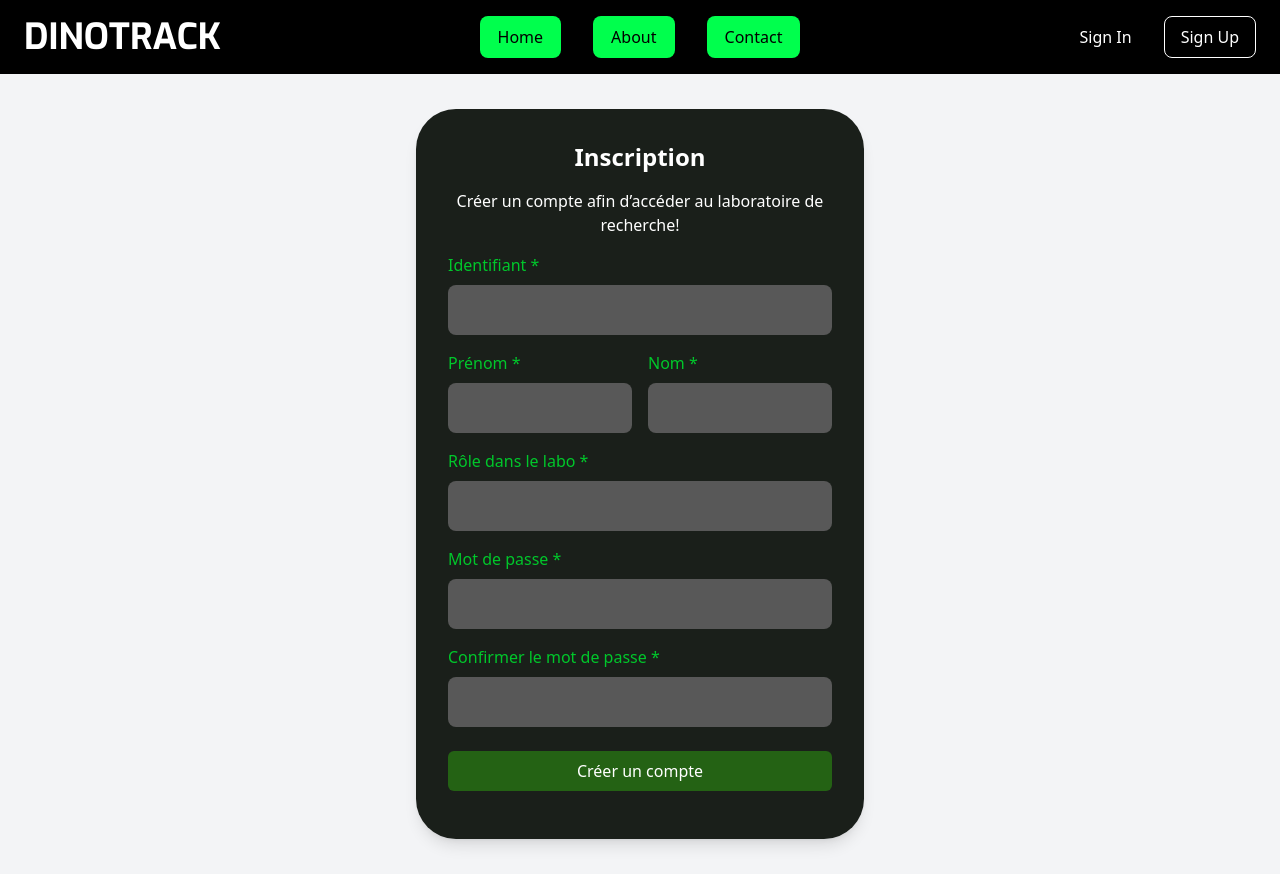
After one commit to fushizaki/adn_research_app, a Flask app: page /register/ in a window 1280 px wide. The commit adds this page. Run offline with Flask 3, Linux system fonts and the light colour scheme; style sheets or scripts are compiled from the project's sources; parts of the project's set-up code (start-up, migrations or seed data) failed here and were passed over.

Commit message:
feat: implement user registration and login functionality with form validation

```diff
--- a/appJurassique/app.py
+++ b/appJurassique/app.py
@@ -20,3 +20,6 @@ app.config[
     "SQLALCHEMY_DATABASE_URI"] = f"mysql://{db_user}:{db_password}@localhost/{db_name}"
 
 db = SQLAlchemy(app)
+
+with app.app_context():
+    db.create_all()
--- a/appJurassique/forms.py
+++ b/appJurassique/forms.py
@@ -1,6 +1,6 @@
 from flask_wtf import FlaskForm
 from wtforms import StringField, HiddenField, PasswordField
-from wtforms.validators import DataRequired
+from wtforms.validators import DataRequired, EqualTo
 from .models import PERSONNE
 from hashlib import sha256
 
@@ -16,4 +16,28 @@ class LoginForm(FlaskForm):
         m = sha256 ()
         m.update(self.password.data.encode())
         passwd = m.hexdigest()
-        return unUser if passwd == unUser.Password else None
+        return unUser if passwd == unUser.password else None
+
+
+class RegisterForm(FlaskForm):
+    username = StringField('Identifiant', validators=(DataRequired(),))
+    prenom = StringField('Prénom', validators=(DataRequired(),))
+    nom = StringField('Nom', validators=(DataRequired(),))
+    role_labo = StringField('Rôle dans le labo', validators=(DataRequired(),))
+    password = PasswordField('Mot de passe', validators=(DataRequired(),))
+    confirm_password = PasswordField(
+        'Confirmer le mot de passe',
+        validators=(DataRequired(), EqualTo('password', message='Les mots de passe doivent correspondre.'),),
+    )
+    next = HiddenField()
+
+    def build_user(self):
+        m = sha256()
+        m.update(self.password.data.encode())
+        return PERSONNE(
+            username=self.username.data,
+            prenom=self.prenom.data,
+            nom=self.nom.data,
+            password=m.hexdigest(),
+            role_labo=self.role_labo.data,
+        )
--- a/appJurassique/tailwind.config.js
+++ b/appJurassique/tailwind.config.js
@@ -9,6 +9,11 @@ module.exports = {
       colors: {
         'green-button': 'rgba(0, 255, 77, 1)',
         'green-button-hover': 'rgba(0, 255, 77, 0.8)',
+        'gray-div': 'rgba(26, 31, 26, 1)',
+        'green-text': 'rgba(0, 199, 43, 1)',
+        'green-button-menu': 'rgba(36, 98, 20, 1)',
+        'green-button-menu-hover': 'rgba(36, 98, 20, 0.8)',
+        'gray-textfield': 'rgba(88, 88, 88, 1)',
       },
       fontFamily: {
         'nunito': ['Nunito', 'sans-serif'],
--- a/appJurassique/templates/base.html
+++ b/appJurassique/templates/base.html
@@ -10,6 +10,65 @@
 
 <body>
     {% block navbar %}
+    {% if current_user.is_authenticated %}
+    <div class="flex min-h-screen">
+        <div id="sidenav" class="w-64 bg-black text-white flex flex-col overflow-hidden transition-all duration-300">
+            <div class="flex items-center h-16 px-[18px] ">
+                <p class="text-white font-exo text-4xl font-bold">DINOTRACK</p>
+            </div>
+            <nav class="flex-1 px-3 py-4 space-y-4">
+                <a href="#"
+                    class="flex items-center gap-3 px-4 py-2 rounded-md border-solid border-[1px] border-transparent drop-shadow-button hover:border-green-button {{ 'bg-green-button text-black' if current_page == 'dashboard' else 'text-green-button' }}">
+                    <i class="text-2xl fas fa-house w-6 text-center"></i>
+                    <span class="font-medium">Tableau de bord</span>
+                </a>
+                <a href="#"
+                    class="flex items-center gap-3 px-4 py-2 rounded-md border-solid border-[1px] border-transparent drop-shadow-button hover:border-green-button {{ 'bg-green-button text-black' if current_page == 'campagne' else 'text-green-button' }}">
+                    <i class="text-2xl fas fa-calendar w-6 text-center"></i>
+                    <span class="font-medium">Campagnes</span>
+                </a>
+                <a href="#"
+                    class="flex items-center gap-3 px-4 py-2 rounded-md border-solid border-[1px] border-transparent drop-shadow-button hover:border-green-button {{ 'bg-green-button text-black' if current_page == 'plateforme' else 'text-green-button' }}">
+                    <i class="text-2xl fas fa-suitcase w-6 text-center"></i>
+                    <span class="font-medium">Plateforme</span>
+                </a>
+                <a href="#"
+                    class="flex items-center gap-3 px-4 py-2 rounded-md border-solid border-[1px] border-transparent drop-shadow-button hover:border-green-button {{ 'bg-green-button text-black' if current_page == 'personnels' else 'text-green-button' }}">
+                    <i class="text-2xl fas fa-user-group w-6 text-center"></i>
+                    <span class="font-medium">Personnels</span>
+                </a>
+                <a href="#"
+                    class="flex items-center gap-3 px-4 py-2 rounded-md border-solid border-[1px] border-transparent drop-shadow-button hover:border-green-button {{ 'bg-green-button text-black' if current_page == 'budget' else 'text-green-button' }}">
+                    <i class="text-2xl fas fa-sack-dollar w-6 text-center"></i>
+                    <span class="font-medium">Budget</span>
+                </a>
+                <a href="#"
+                    class="flex items-center gap-3 px-4 py-2 rounded-md border-solid border-[1px] border-transparent drop-shadow-button hover:border-green-button {{ 'bg-green-button text-black' if current_page == 'maintenances' else 'text-green-button' }}">
+                    <i class="text-2xl fas fa-wrench w-6 text-center"></i>
+                    <span class="font-medium">Maintenances</span>
+                </a>
+                <a href="#"
+                    class="flex items-center gap-3 px-4 py-2 rounded-md border-solid border-[1px] border-transparent drop-shadow-button hover:border-green-button {{ 'bg-green-button text-black' if current_page == 'echantillon-adn' else 'text-green-button' }}">
+                    <i class="text-2xl fas fa-flask w-6 text-center"></i>
+                    <span class="font-medium">Echantillon ADN</span>
+                </a>
+            </nav>
+
+            <div class="mt-auto w-full flex justify-center items-center mb-4">
+                <button id="close-button">
+                    <i class="text-4xl fas fa-arrows-left-right"></i>
+                </button>
+
+            </div>
+            <div class="mb-4 w-full flex justify-center items-center">
+                <a class="text-green-button text-3xl hover:text-green-button-hover transition-colors"
+                    href="{{ url_for ('logout') }}">
+                    <i class="fas fa-sign-out-alt"></i>
+                </a>
+            </div>
+        </div>
+    </div>
+    {% else %}
     <nav class="sticky z-50 w-full bg-black">
         <div class="grid grid-cols-3 py-4 px-6 items-center">
             <div class="flex justify-start">
@@ -17,17 +76,27 @@
             </div>
             <div class="flex justify-center">
                 <ul class="flex gap-8">
-                        <li><a href="#" class="bg-green-button px-[18px] py-[10px] rounded-lg hover:bg-green-button-hover transition-colors">Home</a></li>
-                        <li><a href="#" class="bg-green-button px-[18px] py-[10px] rounded-lg hover:bg-green-button-hover transition-colors">About</a></li>
-                        <li><a href="#" class="bg-green-button px-[18px] py-[10px] rounded-lg hover:bg-green-button-hover transition-colors">Contact</a></li>
+                    <li><a href="#"
+                            class="bg-green-button px-[18px] py-[10px] rounded-lg hover:bg-green-button-hover transition-colors">Home</a>
+                    </li>
+                    <li><a href="#"
+                            class="bg-green-button px-[18px] py-[10px] rounded-lg hover:bg-green-button-hover transition-colors">About</a>
+                    </li>
+                    <li><a href="#"
+                            class="bg-green-button px-[18px] py-[10px] rounded-lg hover:bg-green-button-hover transition-colors">Contact</a>
+                    </li>
                 </ul>
             </div>
             <div class="flex justify-end gap-4 items-center">
-                    <a href="#" class="px-4 py-2 text-white hover:text-opacity-80 transition-colors">Sign In</a>
-                    <a href="#" class="px-4 py-2 border-[1px] border-white border-solid rounded-lg text-white hover:border-opacity-80 transition-colors">Sign Up</a>
+                <a href="{{ url_for('login') }}"
+                    class="px-4 py-2 text-white hover:text-opacity-80 transition-colors">Sign In</a>
+                <a href="{{ url_for('register') }}"
+                    class="px-4 py-2 border-[1px] border-white border-solid rounded-lg text-white hover:border-opacity-80 transition-colors">Sign
+                    Up</a>
             </div>
         </div>
     </nav>
+    {% endif %}
     {% endblock %}
     {% block content %}
     <main role="main" class="">
@@ -36,4 +105,18 @@
     {% endblock %}
 </body>
 
+<script>
+    const closeButton = document.getElementById("close-button");
+    if (closeButton) {
+        closeButton.addEventListener("click", function () {
+            var sidenav = document.getElementById("sidenav");
+            if (sidenav.classList.contains("w-20")) {
+                sidenav.classList.replace("w-20", "w-64");
+            } else {
+                sidenav.classList.replace("w-64", "w-20");
+            }
+        });
+    }
+</script>
+
 </html>
--- a/appJurassique/templates/index.html
+++ b/appJurassique/templates/index.html
@@ -1,3 +1,3 @@
-{% extends "base2.html" %}
+{% extends "base.html" %}
 {% block main %}
 {% endblock %}
--- /dev/null
+++ b/appJurassique/templates/register.html
@@ -0,0 +1,60 @@
+{% extends "base.html" %}
+{% block main %}
+<div class="min-h-screen flex items-center justify-center bg-gray-100 drop-shadow-button">
+    <div class="bg-gray-div p-8 rounded-[40px] shadow-lg w-full max-w-md">
+        <h2 class="text-2xl font-bold mb-4 text-center text-white">Inscription</h2>
+        <p class="text-white text-center mb-4">Créer un compte afin d’accéder au laboratoire de recherche!</p>
+        <form method="POST" action="{{ url_for('register') }}">
+            {{ form.hidden_tag() }}
+            <div class="mb-4">
+                <label for="username" class="block text-green-text font-medium mb-2">Identifiant *</label>
+                {{ form.username(class_="w-full text-white rounded-lg border border-transparent bg-gray-textfield px-4 py-3 text-gray-900 focus:border-green-button-menu focus:outline-none focus:ring-2 focus:ring-green-button-menu") }}
+                {% if form.username.errors %}
+                <p class="mt-2 text-sm text-red-400">{{ form.username.errors[0] }}</p>
+                {% endif %}
+            </div>
+            <div class="mb-4 grid grid-cols-1 gap-4 md:grid-cols-2">
+                <div>
+                    <label for="prenom" class="block text-green-text font-medium mb-2">Prénom *</label>
+                    {{ form.prenom(class_="w-full text-white rounded-lg border border-transparent bg-gray-textfield px-4 py-3 text-gray-900 focus:border-green-button-menu focus:outline-none focus:ring-2 focus:ring-green-button-menu") }}
+                    {% if form.prenom.errors %}
+                    <p class="mt-2 text-sm text-red-400">{{ form.prenom.errors[0] }}</p>
+                    {% endif %}
+                </div>
+                <div>
+                    <label for="nom" class="block text-green-text font-medium mb-2">Nom *</label>
+                    {{ form.nom(class_="w-full text-white rounded-lg border border-transparent bg-gray-textfield px-4 py-3 text-gray-900 focus:border-green-button-menu focus:outline-none focus:ring-2 focus:ring-green-button-menu") }}
+                    {% if form.nom.errors %}
+                    <p class="mt-2 text-sm text-red-400">{{ form.nom.errors[0] }}</p>
+                    {% endif %}
+                </div>
+            </div>
+            <div class="mb-4">
+                <label for="role_labo" class="block text-green-text font-medium mb-2">Rôle dans le labo *</label>
+                {{ form.role_labo(class_="w-full text-white rounded-lg border border-transparent bg-gray-textfield px-4 py-3 text-gray-900 focus:border-green-button-menu focus:outline-none focus:ring-2 focus:ring-green-button-menu") }}
+                {% if form.role_labo.errors %}
+                <p class="mt-2 text-sm text-red-400">{{ form.role_labo.errors[0] }}</p>
+                {% endif %}
+            </div>
+            <div class="mb-4">
+                <label for="password" class="block text-green-text font-medium mb-2">Mot de passe *</label>
+                {{ form.password(class_="w-full text-white rounded-lg border border-transparent bg-gray-textfield px-4 py-3 text-gray-900 focus:border-green-button-menu focus:outline-none focus:ring-2 focus:ring-green-button-menu") }}
+                {% if form.password.errors %}
+                <p class="mt-2 text-sm text-red-400">{{ form.password.errors[0] }}</p>
+                {% endif %}
+            </div>
+            <div class="mb-6">
+                <label for="confirm_password" class="block text-green-text font-medium mb-2">Confirmer le mot de passe *</label>
+                {{ form.confirm_password(class_="w-full text-white rounded-lg border border-transparent bg-gray-textfield px-4 py-3 text-gray-900 focus:border-green-button-menu focus:outline-none focus:ring-2 focus:ring-green-button-menu") }}
+                {% if form.confirm_password.errors %}
+                <p class="mt-2 text-sm text-red-400">{{ form.confirm_password.errors[0] }}</p>
+                {% endif %}
+            </div>
+            <button type="submit"
+                class="w-full bg-green-button-menu text-white font-medium py-2 px-4 rounded-md hover:bg-green-button-menu-hover transition-colors duration-300">
+                Créer un compte
+            </button>
+        </form>
+    </div>
+</div>
+{% endblock %}
--- a/appJurassique/views.py
+++ b/appJurassique/views.py
@@ -1,7 +1,9 @@
-from flask import render_template
+from flask import render_template, request, url_for, redirect
 from .app import app, db
 from flask_login import login_user, logout_user, login_required, current_user
-from monApp.forms import LoginForm
+from sqlalchemy.exc import IntegrityError
+from appJurassique.forms import LoginForm, RegisterForm
+from appJurassique.models import PERSONNE
 
 
 @app.route('/')
@@ -17,10 +19,12 @@ def index():
 def login():
     unForm = LoginForm()
     unUser = None
+
     if not unForm.is_submitted():
         unForm.next.data = request.args.get('next')
     elif unForm.validate_on_submit():
         unUser = unForm.get_authenticated_user()
+
     if unUser:
         login_user(unUser)
         next = unForm.next.data or url_for("index", name=unUser.username)
@@ -28,5 +32,45 @@ def login():
     return render_template("login.html", form=unForm)
 
 
+@app.route("/register/", methods=(
+    "GET",
+    "POST",
+))
+def register():
+    if current_user.is_authenticated:
+        return redirect(url_for('index'))
+
+    form = RegisterForm()
+
+    if not form.is_submitted():
+        form.next.data = request.args.get('next')
+
+    if form.validate_on_submit():
+        if PERSONNE.query.get(form.username.data):
+            form.username.errors.append("Cet identifiant est déjà utilisé.")
+        else:
+            user = form.build_user()
+            db.session.add(user)
+            try:
+                db.session.commit()
+            except IntegrityError:
+                db.session.rollback()
+                form.username.errors.append(
+                    "Une erreur est survenue, merci de réessayer.")
+            else:
+                login_user(user)
+                next_url = form.next.data or url_for("index",
+                                                     name=user.username)
+                return redirect(next_url)
+
+    return render_template("register.html", form=form)
+
+
+@app.route("/logout/")
+def logout():
+    logout_user()
+    return redirect(url_for('index'))
+
+
 if __name__ == "__main__":
     app.run()
--- a/config.py
+++ b/config.py
@@ -5,3 +5,5 @@ import os
 
 basedir = os.path.abspath(os.path.dirname(__file__))
 SQLALCHEMY_DATABASE_URI = 'sqlite:///' + os.path.join(basedir, 'monApp.db')
+
+SECRET_KEY = '?IhC;r5ZWv=sNK\x0c0:<J"-[@e'
```
Also changed, not shown: appJurassique/models.py (+16 -3 lines), appJurassique/templates/base2.html (deleted, +0 -81 lines), appJurassique/templates/login.html (+9 -10 lines), README.md. Lines whose indentation alone changed are shown as unchanged.
